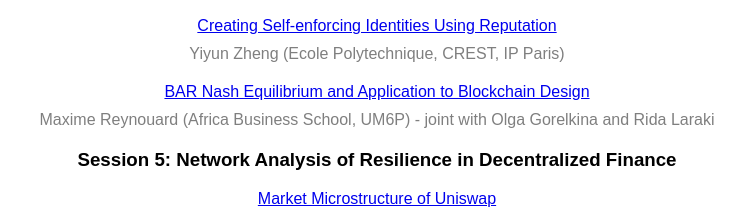
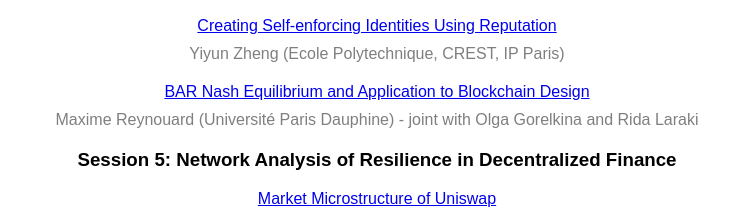
Before and after one commit to michele-fabi/Blockchain-DEFI-Workshop-X-OMI, a plain HTML site: page index.html in a window 1280 px wide. Shown: the part 1579-1794 px from the top of the page, 263-1016 px from the left. Drawn offline with Linux system fonts and the light colour scheme.

Commit message:
Update index.html

```diff
--- a/index.html
+++ b/index.html
@@ -156,7 +156,7 @@
 <p><a href="4-2.pdf">Creating Self-enforcing Identities Using Reputation</a></p>
 <p class="spacer">Yiyun Zheng (Ecole Polytechnique, CREST, IP Paris)</p>
 <p><a href="4-3.pdf">BAR Nash Equilibrium and Application to Blockchain Design</a></p>
-<p class="spacer">Maxime Reynouard (Africa Business School, UM6P) - joint with Olga Gorelkina and Rida Laraki</p>
+<p class="spacer">Maxime Reynouard (Université Paris Dauphine) - joint with Olga Gorelkina and Rida Laraki</p>
 
 <h3>Session 5: Network Analysis of Resilience in Decentralized Finance</h3>
 <p><a href="5-1.pdf">Market Microstructure of Uniswap</a></p>
```
